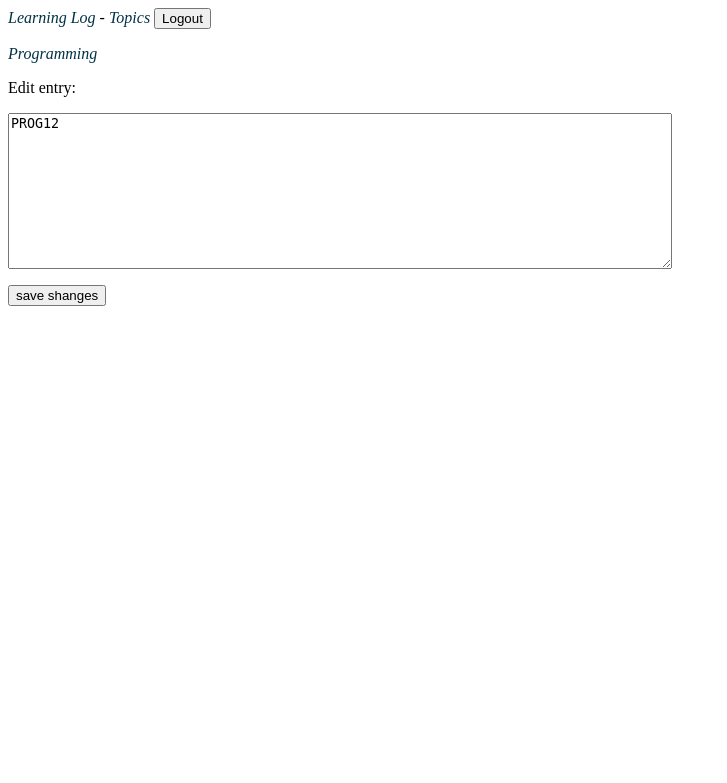
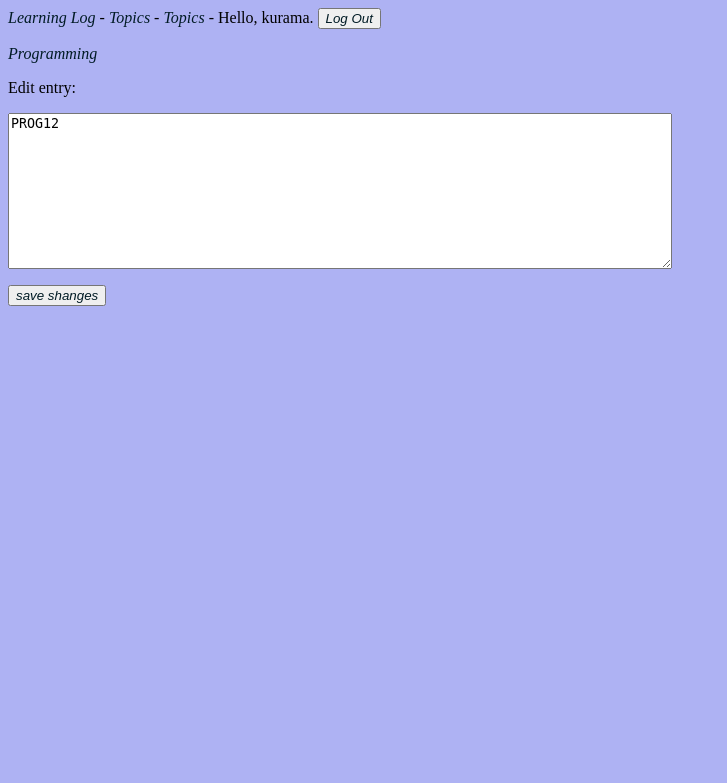
Before and after one commit to razmanov666/learning_log, a Django app: page /edit_entry/11/ in a window 1280 px wide. Shown: the top 783 px of the page, without its empty margins (0-727 px from the left). Run offline with Django 3.2, Linux system fonts and the light colour scheme; a user stored in the database is signed in; data comes from the database, SQL or seed files in the repository; both versions use the stored data as it was after the commit.

Commit message:
feat: login/logout

```diff
--- a/learning_log/settings.py
+++ b/learning_log/settings.py
@@ -121,4 +121,4 @@ USE_TZ = True
 # Static files (CSS, JavaScript, Images)
 # https://docs.djangoproject.com/en/3.1/howto/static-files/
 
-STATIC_URL = '/static/'
+STATIC_URL = 'learning_logs/static/'
--- /dev/null
+++ b/learning_logs/static/stylesheets/base.css
@@ -0,0 +1,8 @@
+a, button {
+    text-decoration: none;
+    color: rgb(1, 27, 37);
+    font-style:italic;
+}
+body{
+    background-color: rgb(174, 178, 243);
+}
--- a/learning_logs/templates/learning_logs/base.css
+++ /dev/null
@@ -1,5 +0,0 @@
-a {
-    text-decoration: none;
-    color: rgb(0, 50, 70);
-    font-style:italic;
-}
--- a/learning_logs/templates/learning_logs/base.html
+++ b/learning_logs/templates/learning_logs/base.html
@@ -1,13 +1,14 @@
-<link rel="stylesheet" href="learning_logs/base.css">
+{% load static %}
+<link rel="stylesheet" type="text/css" href="{% static 'stylesheets/base.css' %}">
 <p>
   <a href="{% url 'index' %}">Learning Log</a> -
-  <a href="{% url 'topics' %}">Topics</a>
-    {% if user.is_auntificated %}
-      <p>Hello, {{user.username}}</p>
-      <button action=logout type="submit">Log in</button>
-    {% else %}
-      <button action=login type="submit">Logout</button>
-    {% endif %}
-
+  <a href="{% url 'topics' %}">Topics</a> -
+  <a href="{% url 'topics' %}">Topics</a> -
+  {% if user.is_authenticated %}
+    Hello, {{ user.username }}.
+    <button><a href="{% url 'logout'%}">Log Out</a></button>
+  {% else %}
+    <button><a href="{% url 'login'%}">Log In</a></button>
+  {% endif %}
 </p>
 {% block content %}{% endblock content %}
--- a/learning_logs/templates/learning_logs/edit_entry.html
+++ b/learning_logs/templates/learning_logs/edit_entry.html
@@ -1,5 +1,6 @@
 {% extends 'learning_logs/base.html' %}
 {% block content %}
+<link type="text/css" href="base.css">
   <p><a href="{% url 'topic' topic.id%}">{{topic}} </a></p>
   <p>Edit entry:</p>
   <form action="{% url 'edit_entry' entry.id%}" method="post">
--- a/users/urls.py
+++ b/users/urls.py
@@ -1,12 +1,14 @@
 """Определяет схемы URL для пользователей."""
-
 from django.urls import re_path
 from django.contrib.auth.views import LoginView, LogoutView
+from django.views.generic import RedirectView
 
 from . import views
 
 urlpatterns = [
     # Страница входа
     re_path(r'^login/$', LoginView.as_view(template_name='users/login.html'), name='login'),
-    re_path(r'^logout/$', LogoutView.as_view(template_name='users/index.html'), name='logout'),
+    re_path(r'^logout/$', LogoutView.as_view(template_name='learning_logs/index.html'), name='logout'),
+    re_path(r'^register/$', views.register, name='register'),
+    re_path(r'^favicon\.ico$', RedirectView.as_view(url='/static/images/favicon.ico'))
 ]
```
Also changed, not shown: users/views.py (+22 -1 lines), db.sqlite3, learning_logs/static/images/favicon.ico (added).
